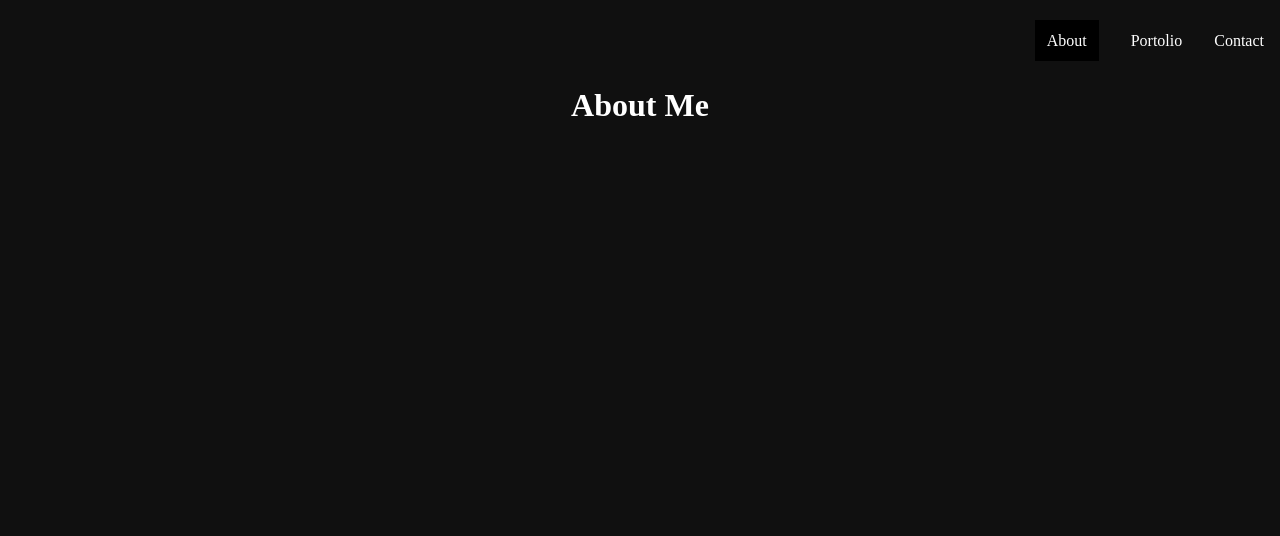
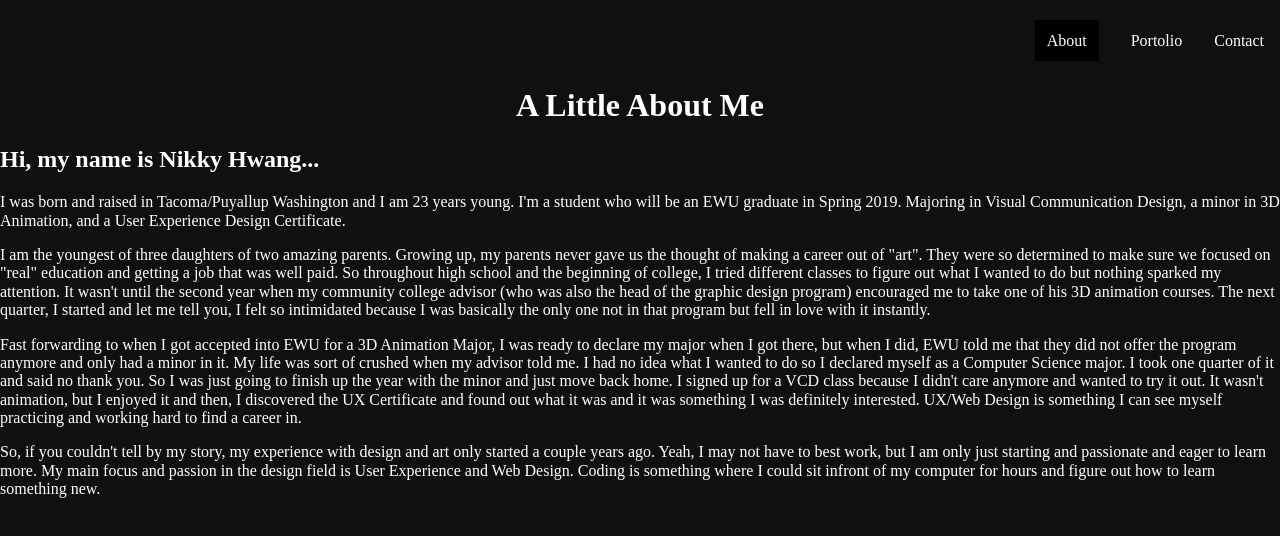
Before and after one commit to nikkyhwang/nikkyhwang.github.io, a plain HTML site: page about.html in a window 1280 px wide. Drawn offline with nearby package versions, Linux system fonts and the light colour scheme.

Commit message:
About page and Images

```diff
--- a/about.html
+++ b/about.html
@@ -37,7 +37,33 @@
         </ul>
     </nav>
 
-    <h1 id="aboutHeader">About Me</h1>
+    <h1 id="aboutHeader">A Little About Me</h1>
+    <h2>Hi, my name is Nikky Hwang...</h2>
+    <p>I was born and raised in Tacoma/Puyallup Washington and I am 23 years young. I'm a student who will be an EWU graduate in Spring 2019. Majoring
+        in Visual Communication Design, a minor in 3D Animation, and a User Experience Design
+        Certificate.
+    </p>
+    <p>I am the youngest of three daughters of two amazing parents. Growing up, my parents never gave us the
+        thought of making a career out of "art". They were so determined to make sure we focused on "real" education
+        and getting a job that was well paid. So throughout high school and the beginning of college, I tried
+        different classes to figure out what I wanted to do but nothing sparked my attention. It wasn't until
+        the second year when my community college advisor (who was also the head of the graphic design program) encouraged
+        me to take one of his 3D animation courses. The next quarter, I started and let me tell you, I felt so intimidated
+        because I was basically the only one not in that program but fell in love with it instantly.
+    </p>
+    <p>Fast forwarding to when I got accepted into EWU for a 3D Animation Major, I was ready to declare my major when I got there,
+        but when I did, EWU told me that they did not offer the program anymore and only had a minor in it. My life was sort of
+        crushed when my advisor told me. I had no idea what I wanted to do so I declared myself as a Computer Science major. I
+        took one quarter of it and said no thank you. So I was just going to finish up the year with the minor and just move back home. I signed up
+        for a VCD class because I didn't care anymore and wanted to try it out. It wasn't animation, but I enjoyed it and then, I discovered
+        the UX Certificate and found out what it was and it was something I was definitely interested. UX/Web Design is something I can see
+        myself practicing and working hard to find a career in.
+    </p>
+    <p>So, if you couldn't tell by my story, my experience with design and art only started a couple years ago. Yeah, I may not
+        have to best work, but I am only just starting and passionate and eager to learn more. My main focus and passion in
+        the design field is User Experience and Web Design. Coding is something where I could sit infront of my computer for hours and
+        figure out how to learn something new.
+    </p>
 
     <!-- jQuery Library via CDN -->
     <script src="https://cdnjs.cloudflare.com/ajax/libs/jquery/3.3.1/jquery.min.js"></script>
```
Also changed, not shown: img/me.jpg (deleted), img/me2.jpg (added), img/photo4.JPG (added), img/photo6.JPG (added), img/photo7.JPG (added), img/pooki.JPG (added), 7 other files.
